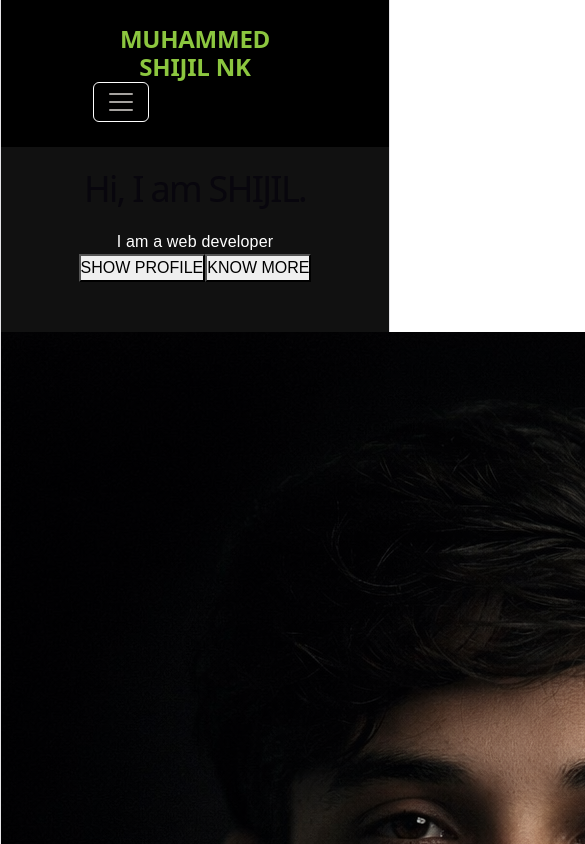
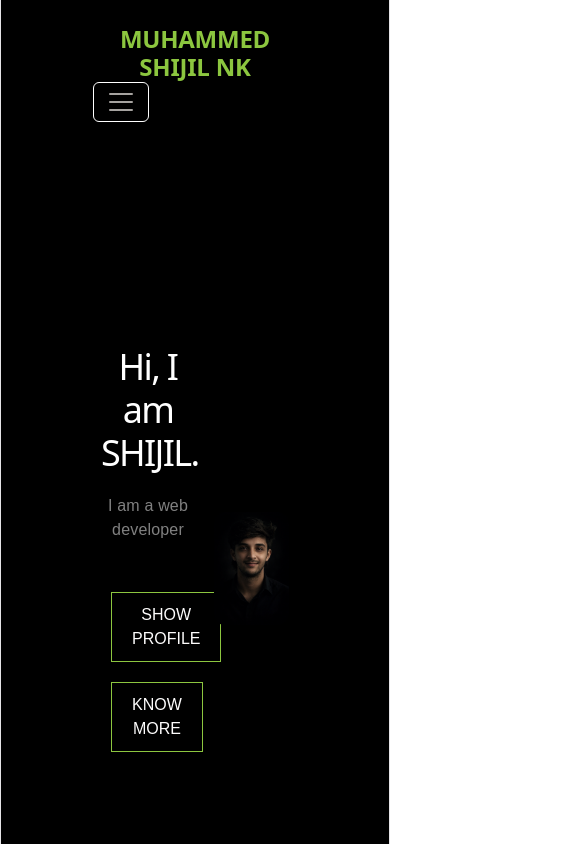
Before and after one commit to shijil950/portfolio-react, a React (Vite) app: page / in a window 390 px wide. Shown: the top 844 px of the page, 585 px wide, since content can reach past the window. Built offline with nearby package versions, Linux system fonts and the light colour scheme.

Commit message:
changed viewport to zoom out desktop view on mobile

```diff
--- a/index.html
+++ b/index.html
@@ -3,7 +3,7 @@
   <head>
     <meta charset="UTF-8" />
     <link rel="icon" type="image/svg+xml" href="/favicon.svg" />
-    <meta name="viewport" content="width=device-width, initial-scale=1.0" />
+    <meta name="viewport" content="width=1200" />
     <title>portfolio-project</title>
   </head>
   <body>
--- a/src/Contact.css
+++ b/src/Contact.css
@@ -66,13 +66,3 @@
     border-bottom: none; /* അവസാന ലിങ്കിന് വര വേണ്ട */
   }
 }
-@media (max-width: 768px) {
-  .contact-container {
-    flex-direction: column;
-    padding: 20px;
-  }
-
-  .contact-form, .contact-info {
-    width: 100% !important;
-  }
-}
--- a/src/Home.css
+++ b/src/Home.css
@@ -1,106 +1,48 @@
-/* 💻 ലാപ്ടോപ്പിനും വലിയ സ്ക്രീനുകൾക്കും വേണ്ടിയുള്ള ഡിസൈൻ */
-.home-container {
-  display: flex;
-  align-items: center;
-  justify-content: space-between;
-  min-height: 80vh;
-  padding: 50px 8%;
-  background-color: #0b0f19;
-  color: white;
+.home{
+min-height:100vh;
+background:black;
+display:flex;
+align-items:center;
+justify-content:space-between;
+padding:0 100px;
 }
 
-.home-content {
-  flex: 1;
-  max-width: 600px;
+.left{
+width:50%;
 }
 
-.home-content h1 {
-  font-size: 3.5rem;
-  font-weight: bold;
-  margin-bottom: 10px;
+.left h1{
+/* font-size:220px; */
+margin-bottom:20px;
+Color:white;
+font-style:sans-serif;
+/* padding-bottom:50px; */
 }
 
-.home-content p {
-  font-size: 1.2rem;
-  color: #a0aec0;
-  margin-bottom: 30px;
+.left p{
+color:gray;
+margin-bottom:40px;
+/* padding-bottom:50px; */
 }
 
-.home-buttons {
-  display: flex;
-  gap: 20px;
+.buttons button{
+background:transparent;
+color:rgb(253, 252, 252);
+border:1px solid #8cc63f;
+padding:10px 20px;
+margin:10px;
+cursor:pointer;
+transition:.3s;
+
+}
+.buttons button:hover{
+background:#8cc63f;
+}
+.right{
+width:40%;
 }
 
-.btn-profile, .btn-more {
-  border: 1px solid #9fef00;
-  color: white;
-  padding: 12px 25px;
-  text-decoration: none;
-  font-weight: bold;
-  transition: all 0.3s ease;
+.right img{
+width:100%;
+border-radius:10px;
 }
-
-.btn-profile:hover, .btn-more:hover {
-  background-color: #9fef00;
-  color: black;
-}
-
-.home-image {
-  flex: 1;
-  display: flex;
-  justify-content: center;
-}
-
-.home-image img {
-  max-width: 400px;
-  width: 100%;
-  border-radius: 10px;
-}
-
-/* 📱 മൊബൈൽ ഫോണുകൾക്ക് വേണ്ടിയുള്ള പെർഫെക്റ്റ് ഡിസൈൻ */
-@media (max-width: 768px) {
-  .home-container {
-    flex-direction: column; /* ഫോട്ടോ മുകളിലും ടെക്സ്റ്റ് താഴെയും വരാൻ */
-    text-align: center;
-    padding: 100px 20px 40px 20px; /* Navbar മൂടിപ്പോകാതിരിക്കാൻ മുകളിൽ padding കൂട്ടി */
-    gap: 40px;
-    min-height: auto;
-  }
-
-  .home-image {
-    width: 100%;
-    order: 1; /* മൊബൈലിൽ ഫോട്ടോ ആദ്യം കാണിക്കാൻ */
-  }
-
-  .home-image img {
-    max-width: 250px; /* മൊബൈലിൽ ഫോട്ടോയ്ക്ക് അനുയോജ്യമായ വലിപ്പം */
-    height: auto;
-    margin: 0 auto;
-    border-radius: 50%; /* ഫോട്ടോ റൗണ്ട് ആക്കണമെങ്കിൽ ഇത് ഉപയോഗിക്കാം, ചതുരം മതിയെങ്കിൽ ഈ ലൈൻ കളയാം */
-  }
-
-  .home-content {
-    width: 100%;
-    order: 2; /* ഫോട്ടോയ്ക്ക് താഴെ ടെക്സ്റ്റ് വരാൻ */
-    display: flex;
-    flex-direction: column;
-    align-items: center; /* എല്ലാ ടെക്സ്റ്റും സെന്റർ ആക്കാൻ */
-  }
-
-  .home-content h1 {
-    font-size: 2.5rem; /* മൊബൈലിൽ അക്ഷരങ്ങളുടെ വലിപ്പം കുറച്ചു */
-  }
-
-  .home-buttons {
-    flex-direction: column; /* ബട്ടണുകൾ ഒന്നിന് താഴെ ഒന്നാക്കാൻ */
-    gap: 15px;
-    width: 100%;
-    max-width: 280px; /* ബട്ടണുകൾ വല്ലാതെ വലുതാകാതിരിക്കാൻ */
-  }
-
-  .btn-profile, .btn-more {
-    display: block;
-    width: 100%;
-    text-align: center;
-  }
-}
--- a/src/Portfolio.css
+++ b/src/Portfolio.css
@@ -49,17 +49,3 @@ transition:.4s;
 .gallery img:hover{
 transform:scale(1.05);
 }
-@media (max-width: 768px) {
-  /* ഗാലറി ഇമേജുകൾ മൊബൈലിൽ 2 വീതമോ അല്ലെങ്കിൽ ഒന്നിന് താഴെ ഒന്നായോ മാറ്റാൻ */
-  .portfolio-gallery {
-    display: grid;
-    grid-template-columns: repeat(auto-fit, minmax(250px, 1fr));
-    gap: 20px;
-    padding: 15px;
-  }
-
-  .portfolio-item {
-    width: 100%;
-    height: 250px; /* ഇമേജുകൾക്ക് കൃത്യമായ ഹൈറ്റ് വരാൻ */
-  }
-}
--- a/src/Services.css
+++ b/src/Services.css
@@ -43,17 +43,3 @@ margin-bottom:20px;
 margin-bottom:20px;
 color:white;
 }
-@media (max-width: 768px) {
-  /* മൂന്ന് കാർഡുകൾ വശങ്ങളിലേക്ക് പോകാതെ ഒന്നിന് താഴെ ഒന്നാക്കാൻ */
-  .services-container {
-    flex-direction: column;
-    align-items: center;
-    gap: 20px;
-    padding: 20px;
-  }
-
-  .service-card {
-    width: 100% !important; /* കാർഡുകൾക്ക് ഫുൾ വീതി നൽകാൻ */
-    max-width: 350px;
-  }
-}
```
